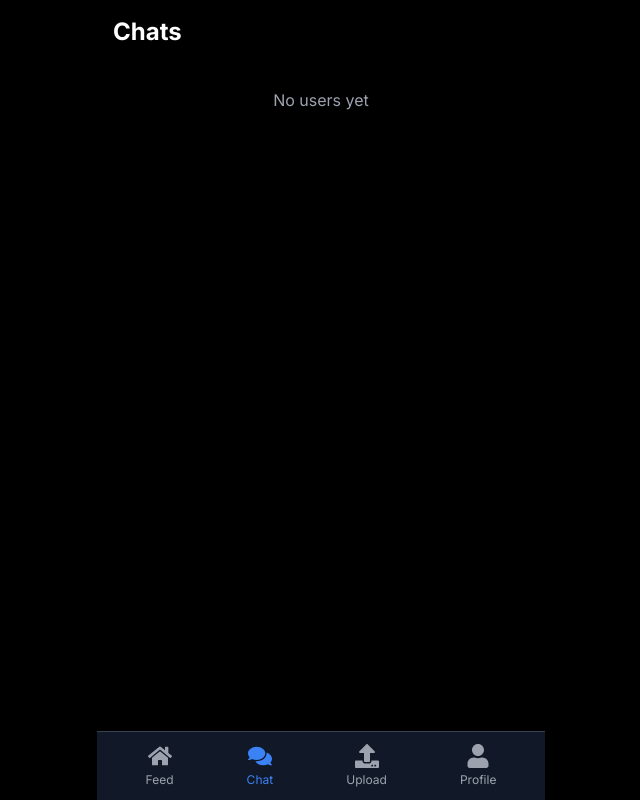
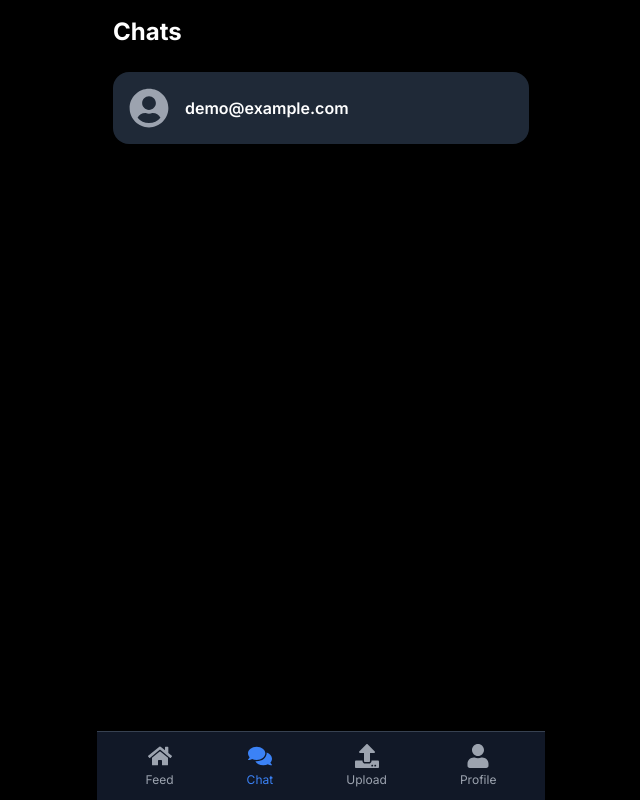
Before and after one commit to itsonlycrypty/Chatup, a Next.js app: page /chat in a window 1280 px wide. Shown: the whole page, without its empty margins (319-959 px from the left). Built offline with nearby package versions, Linux system fonts and the light colour scheme.

Commit message:
Refactor ChatList component to use email only
Updated user state to only include email, modified user fetching to use a placeholder instead of fetching from the database.

```diff
--- a/app/chat/page.tsx
+++ b/app/chat/page.tsx
@@ -1,26 +1,25 @@
 'use client';
-import { useEffect, useState } from 'react';
-import { db } from '@/lib/firebase';
-import { collection, getDocs } from 'firebase/firestore';
+import { useState, useEffect } from 'react';
+import { useAuth } from '@/context/AuthContext';
 import Link from 'next/link';
-import { useAuth } from '@/context/AuthContext';
 import { FaUserCircle } from 'react-icons/fa';
 
 export default function ChatList() {
   const { user } = useAuth();
-  const [users, setUsers] = useState<{ id: string; email: string; displayName?: string }[]>([]);
+  const [users, setUsers] = useState<{ id: string; email: string }[]>([]);
 
   useEffect(() => {
-    if (!user || !db) return;
+    // In a real app, we'd fetch users from the server
+    // For now, we'll use a placeholder
     const fetchUsers = async () => {
-      const snap = await getDocs(collection(db!, 'users'));
-      const list = snap.docs
-        .map((d) => ({ id: d.id, ...d.data() } as { id: string; email: string; displayName?: string }))
-        .filter((u) => u.id !== user.uid);
-      setUsers(list);
+      // Get all users from Redis (you can add this API endpoint)
+      // For now, show a placeholder
+      setUsers([
+        { id: '1', email: 'demo@example.com' },
+      ]);
     };
     fetchUsers();
-  }, [user]);
+  }, []);
 
   return (
     <div className="p-4 pb-24 max-w-md mx-auto">
@@ -30,11 +29,10 @@ export default function ChatList() {
         <Link key={u.id} href={`/chat/${u.id}`} className="flex items-center gap-4 bg-gray-800 hover:bg-gray-700 p-4 rounded-2xl mb-3 transition">
           <FaUserCircle size={40} className="text-gray-400" />
           <div>
-            <p className="text-white font-semibold">{u.displayName || u.email}</p>
-            <p className="text-gray-400 text-sm">{u.email}</p>
+            <p className="text-white font-semibold">{u.email}</p>
           </div>
         </Link>
       ))}
     </div>
   );
-}
+      }
```
